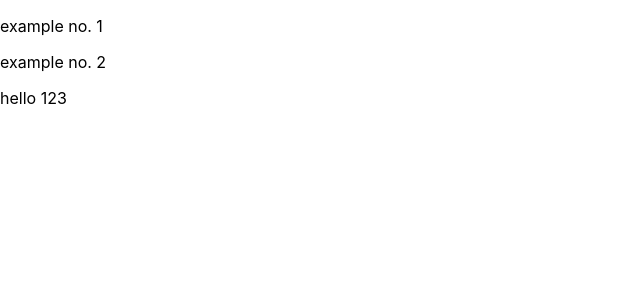
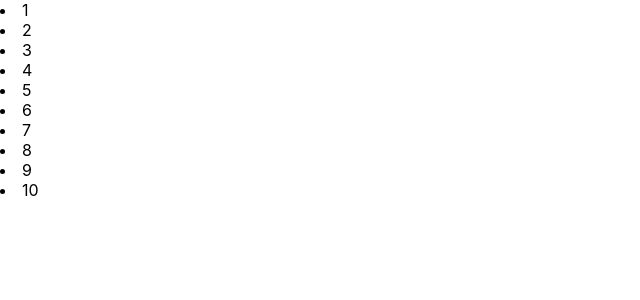
Before and after one commit to dykdeveloper/my-app, a React (Create React App) app: page / in a window 1280 px wide. Shown: the top 300 px of the page, without its empty margins (0-640 px from the left). Built offline with nearby package versions, Linux system fonts and the light colour scheme.

Commit message:
useeffect and list

```diff
--- a/src/App.js
+++ b/src/App.js
@@ -7,6 +7,9 @@ import FunctionProp from "./function_props/FunctionProp";
 import FunctionValidate from "./function_validation/FunctionValidate";
 import FunctionEvent from "./function_event/FunctionEvent";
 import UseState1 from "./hook/UseState1";
+import UseEffect1 from "./hook/UseEffect1"
+import List1 from "./lists/List1"
+
 
 function App() {
   return (
@@ -15,9 +18,11 @@ function App() {
       {/* <First /> */}
       {/* <Component1 /> */}
       {/* <FunctionProp /> */}
-      <FunctionValidate />
+      {/* <FunctionValidate /> */}
       {/* <FunctionEvent /> */}
       {/* <UseState1 /> */}
+      {/* <UseEffect1 /> */}
+      <List1 />
     </>
   );
 }
--- /dev/null
+++ b/src/hook/UseEffect1.js
@@ -0,0 +1,21 @@
+import { React, useEffect, useState } from "react";
+
+function EffectHook() {
+  let [count, setcount] = useState(0);
+
+  useEffect(()=>{
+    document.title = `you clicked ${count} times`
+  }, [count])
+  return (
+    <>
+      <div>
+        <button onClick={()=>setcount((num)=>num+1)}>
+          click {count} times{" "}
+        </button>
+      </div>
+
+    </>
+  );
+}
+
+export default EffectHook;
--- /dev/null
+++ b/src/lists/List1.js
@@ -0,0 +1,17 @@
+import React from "react";
+
+function List1() {
+    const data = [1,2,3,4,5,6,7,8,9,10]
+
+
+
+  return (
+    <>
+    {data.map((ele)=>{
+        return <li>{ele}</li>
+    })}
+    </>
+  );
+}
+
+export default List1;
```
